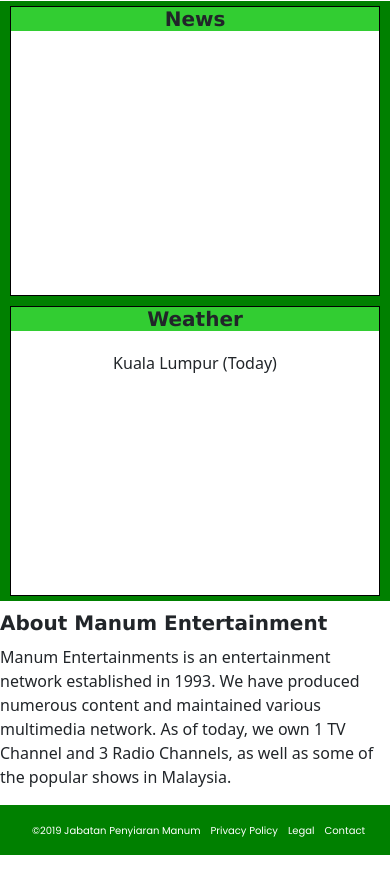
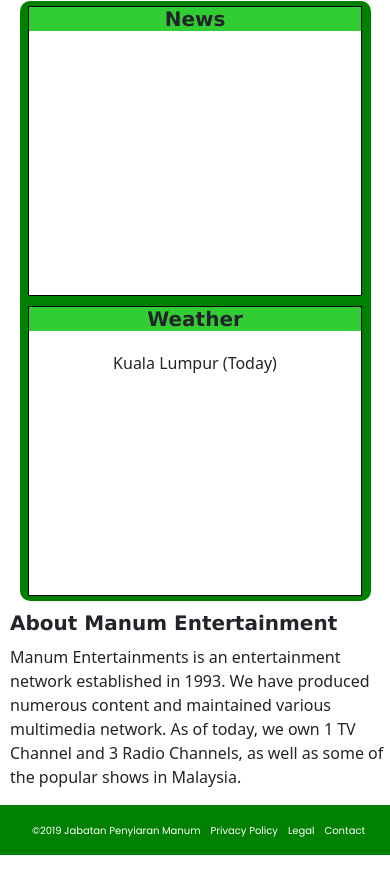
Before and after one commit to fab144/GA-final-project, a plain HTML site: page index.html in a window 390 px wide. Shown: the part 52-923 px from the top of the page. Drawn offline with nearby package versions, Linux system fonts and the light colour scheme; no server answers.

Commit message:
Update style.css

```diff
--- a/style.css
+++ b/style.css
@@ -4,8 +4,7 @@
 h1{
   font-family: Verdana, Geneva, Tahoma, sans-serif;
   font-size: 20px;
-  margin-top: 10px;
-  margin-bottom: 10px;
+  margin: 10px 0 10px 10px;
   font-weight: bold;
 }
 
@@ -205,16 +204,18 @@ h1{
  /* carousel styles (bootstrap) */
 
 #carousel-show, #carousel-catchup{
+  background-color: grey;
   box-shadow: 2px 1px 5px  grey;
+  width:90%;
+  margin:0 auto;
+  border-radius: 10px;
 }
 
 @media (min-width:768px){
 .carousel-inner img{
             width:128px;
         }
-        .carousel-inner{
-            background-color: grey;
-        }
+
         .carousel-item.active,
         .carousel-item-next,
         .carousel-item-prev {
@@ -285,6 +286,7 @@ h1{
  font-family: Verdana, Geneva, Tahoma, sans-serif;
  font-size: 10px;
  color:rgb(72, 71, 71);
+ width:fit-content;
 }
 
 
@@ -328,19 +330,26 @@ h1{
  }
 
 .other-info {
- width:100%;
+ width:90%;
  height:450px;
+ border-radius: 10px;
  display:flex;
  align-items: center;
  background-color: green;
  margin-top: 5px;
+ margin-left: auto;
+ margin-right: auto;
  }
+
+
+ /* other info styles (mobile) */
 
  @media (max-width:768px) {
 .other-info{
   display: flex;
   flex-direction: column;
-  width: 100%;
+  border-radius: 10px;
+  width: 90%;
   height:600px;
 }
 
@@ -370,6 +379,12 @@ h1{
     }
   }
 
+ /* about section styles */
+
+ .about p{
+  margin-left:10px;
+ }
+
  /* footer styles */
 
 
@@ -385,6 +400,8 @@ h1{
    color:white;
  }
 
+
+
  footer{
    width:100%;
  }
```
